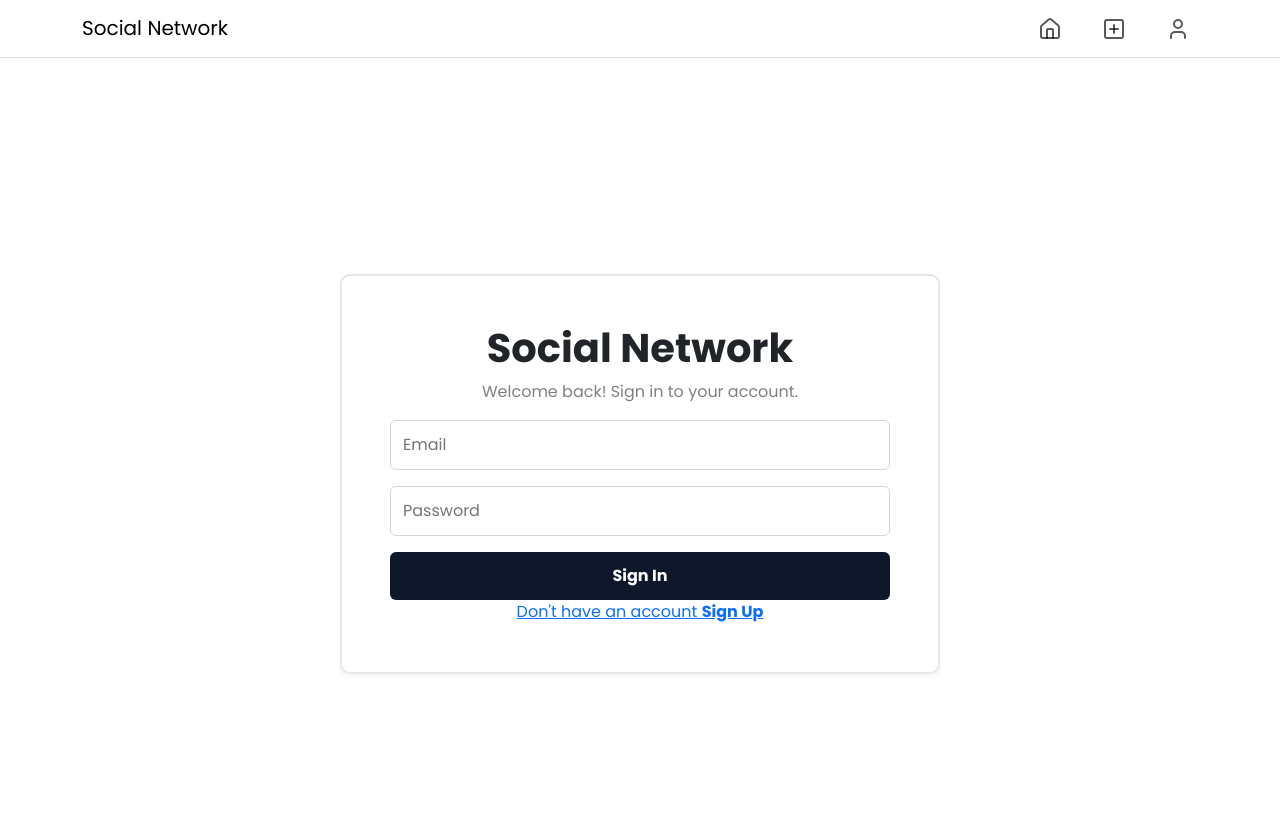
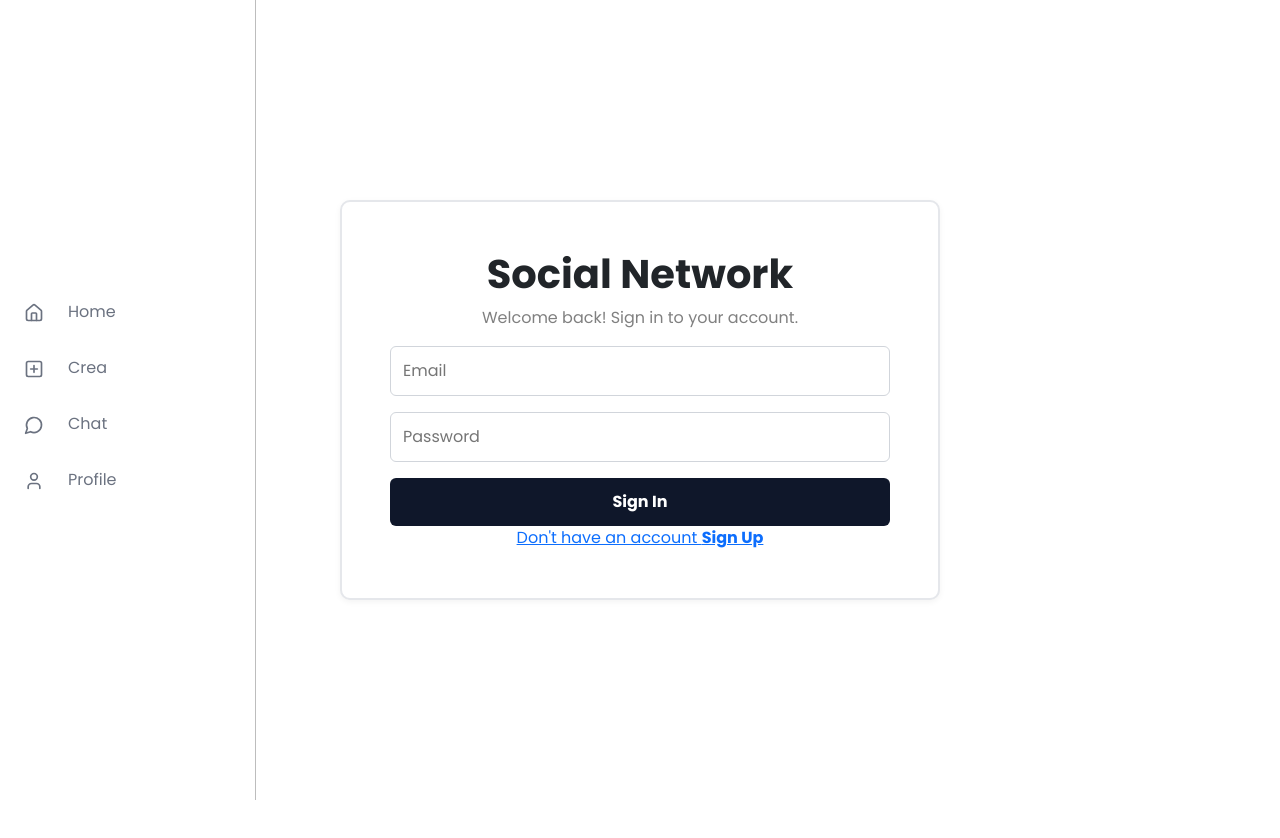
Before and after one commit to marcomaraglino/social_f_web_project, a React (Vite) app: page /signin in a window 1280 px wide. Shown: the top 838 px of the page. After the commit the page ends 800 px from the top, so only its background shows below. Built offline with nearby package versions, Linux system fonts and the light colour scheme.

Commit message:
Navbar modified

```diff
--- a/package.json
+++ b/package.json
@@ -21,7 +21,7 @@
     "@eslint/js": "^9.25.0",
     "@types/react": "^19.1.2",
     "@types/react-dom": "^19.1.2",
-    "@vitejs/plugin-react": "^4.4.1",
+    "@vitejs/plugin-react": "^4.5.0",
     "eslint": "^9.25.0",
     "eslint-plugin-react-hooks": "^5.2.0",
     "eslint-plugin-react-refresh": "^0.4.19",
--- a/src/components/Navbar/NavBar.css
+++ b/src/components/Navbar/NavBar.css
@@ -1,9 +1,31 @@
 .navbar {
+    position: fixed;
+    bottom: 0;
+    left: 0;
+    height: 100vh;
     backdrop-filter: blur(100px);
-    border-bottom: 1px solid #dcdcdc;
-    background-color: rgba(255, 255, 255, 0.5);
-    margin-bottom: 1rem;
+    background-color: rgba(255, 255, 255, 1);
+    width: 256px;
+    z-index: 1000;
+    border-right: 1px solid #bdbdbd;
+    vertical-align: middle;
 }
-.nomeBrand{
-    font-family: Poppins;
+.nav-icon {
+    margin-right: 16px;
 }
+.nav-link {
+    width: 100%;
+    text-align: left;
+    color: #6b7280;
+    border-radius: 0.75rem;
+    padding: 0.75rem 1rem;
+    margin-bottom: 0.5rem;
+}
+.nav-link:hover {
+    background-color: #f9fafb;
+    color: #374151;
+}
+.nav-link.active {
+    background: linear-gradient(135deg, #3b82f6, #06b6d4);
+    color: white !important;
+}
--- a/src/components/Navbar/NavBar.jsx
+++ b/src/components/Navbar/NavBar.jsx
@@ -1,19 +1,29 @@
 import "./NavBar.css"
 import {Container, Navbar, Nav} from "react-bootstrap";
-import {Home, PlusSquare, User} from "lucide-react";
+import {Home, MessageCircle, PlusSquare, User} from "lucide-react";
 import {Outlet} from "react-router-dom";
 
 function NavBar() {
     return (
-        <Navbar className="navbar" collapseOnSelect sticky="top" variant="light">
-            <Container>
-                <Navbar.Brand className='nomeBrand' href="#home">Social Network</Navbar.Brand>
-                <Nav className="ms-auto gap-4">
-                    <Nav.Link href="#home"><Home/></Nav.Link>
-                    <Nav.Link href="#createpost"><PlusSquare/></Nav.Link>
-                    <Nav.Link href="#profile"><User/></Nav.Link>
+        <Navbar className="navbar p-3" collapseOnSelect variant="light">
+                <Nav className="align-items-center flex-column flex-fill">
+                    <Nav.Link className="nav-link" href="#home">
+                        <Home size={20} className="me-4"/>
+                        Home
+                    </Nav.Link>
+                    <Nav.Link className="nav-link" href="#createpost">
+                        <PlusSquare size={20} className="me-4"/>
+                        Crea
+                    </Nav.Link>
+                    <Nav.Link className="nav-link" href="#chat">
+                        <MessageCircle size={20} className="me-4"/>
+                        Chat
+                    </Nav.Link>
+                    <Nav.Link className="nav-link" href="#profile">
+                    <User size={20} className="me-4"/>
+                    Profile
+                </Nav.Link>
                 </Nav>
-            </Container>
         </Navbar>
     )
 }
```
Also changed, not shown: 1 other file (tests, documents, lock files or other folders).
